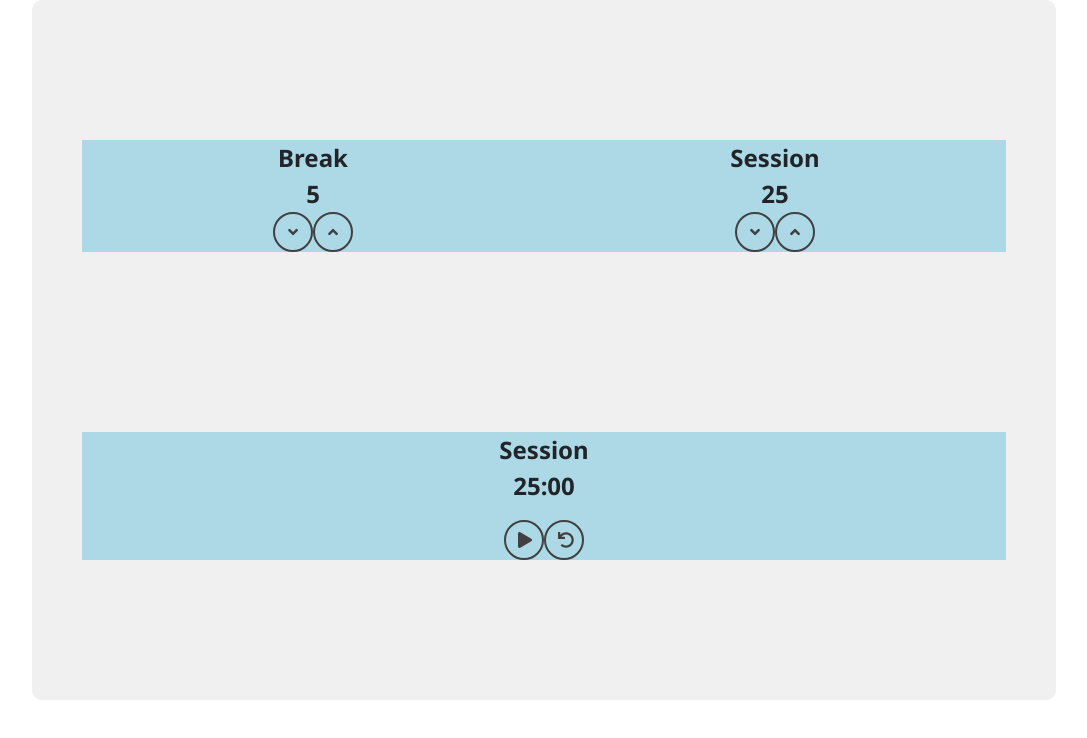
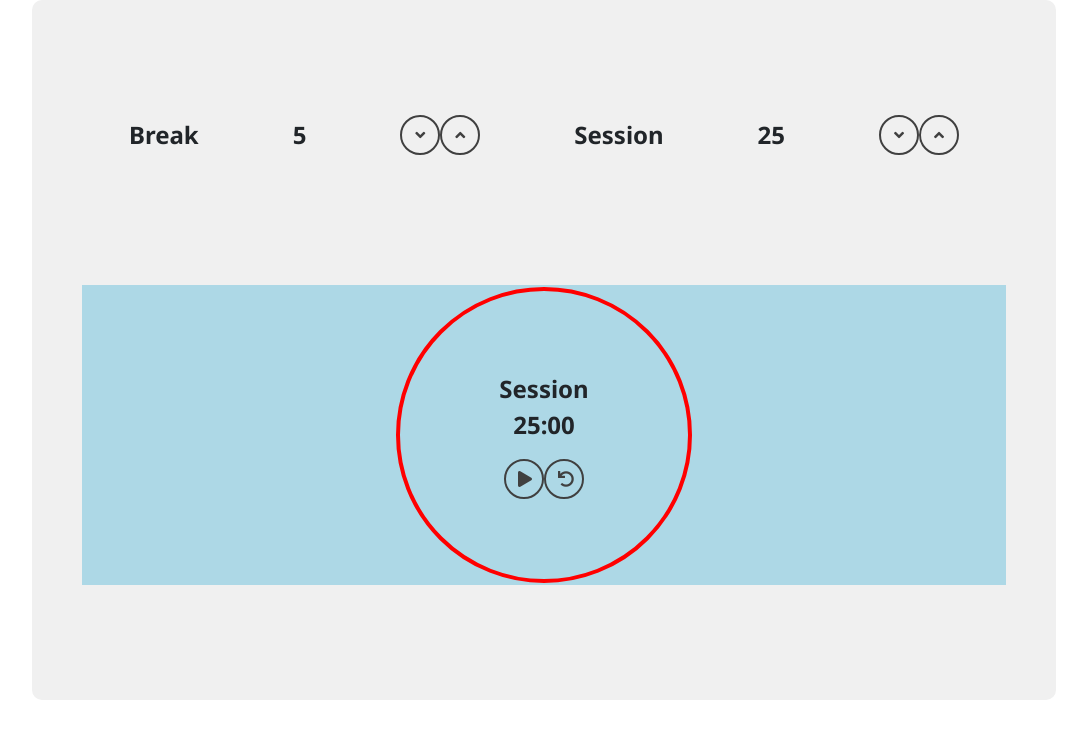
Before and after one commit to k3lau/pomodoro-clock, a React (Create React App) app: page / in a window 1280 px wide. Shown: the top 738 px of the page, without its empty margins (96-1183 px from the left). Built offline with nearby package versions, Linux system fonts and the light colour scheme.

Commit message:
Added circle svg with text and their styled component

```diff
--- a/src/Component/BreakLength.js
+++ b/src/Component/BreakLength.js
@@ -2,7 +2,7 @@ import React, { Component } from "react";
 import Button from "react-bootstrap/Button";
 import Row from "react-bootstrap/Row";
 import styled from "styled-components";
-import { TimerSetting, StyledButton } from "./TimerSetting.elements";
+import { TimerSetting, StyledButton } from "./TimerSetting.elements.js";
 
 export class BreakLength extends Component {
   constructor(props) {
@@ -33,7 +33,7 @@ export class BreakLength extends Component {
 
   render() {
     return (
-      <TimerSetting>
+      <React.Fragment>
         <div id="break-label">Break</div>
 
         <div id="break-length">{`${this.props.breakLength}`}</div>
@@ -53,7 +53,7 @@ export class BreakLength extends Component {
             <i class="fas fa-angle-up"></i>
           </StyledButton>
         </div>
-      </TimerSetting>
+      </React.Fragment>
     );
   }
 }
--- a/src/Component/DisplayTimer.js
+++ b/src/Component/DisplayTimer.js
@@ -2,7 +2,7 @@ import React, { Component } from "react";
 import Button from "react-bootstrap/Button";
 import Container from "react-bootstrap/Container";
 import Row from "react-bootstrap/Row";
-import { StyledButton } from "./TimerSetting.elements";
+import { StyledButton } from "./TimerSetting.elements.js";
 import styled from "styled-components";
 
 const DisplayContainer = styled.div`
@@ -105,16 +105,35 @@ export class DisplayTimer extends Component {
   }
 
   render() {
+    const size = 300;
+    const wrapperStyle = {
+      position: 'relative',
+      width: size,
+      height: size
+    }
+    const timeStyle = {
+      display: 'flex',
+      flexDirection: 'column',
+      justifyContent: 'center',
+      alignItems: 'center',
+      position: 'absolute',
+      left: 0,
+      top: 0,
+      width: '100%',
+      height: '100%',
+    }
     return (
       <DisplayContainer>
-        <div>
+        <div style={wrapperStyle}>
+          <svg width={size} height={size} xmlns="https://www.w3.org/2000/svg">
+
+            <circle stroke="red" stroke-linecap="round" cx={size/2} cy={size/2} r={size/2-4} fill="none" strokeWidth="4"/>
+
+          </svg>
+
+          <div style={timeStyle}>
             <div id="timer-label">{this.timerLabel()}</div>
-        </div>
-        <div>
-          <div>
               <p id="time-left">{this.displayTimeMMSS()}</p>
-          </div>
-        </div>
               <div>
             <StyledButton
               variant="primary"
@@ -131,6 +150,8 @@ export class DisplayTimer extends Component {
               <i class="fas fa-undo"></i>
             </StyledButton>
             </div>
+          </div>
+          </div>
         <audio
           id="beep"
           preload="auto"
--- a/src/Component/SessionLength.js
+++ b/src/Component/SessionLength.js
@@ -33,7 +33,7 @@ export class SessionLength extends Component {
 
   render() {
     return (
-      <TimerSetting>
+      <React.Fragment>
         <div id="session-label">Session</div>
         <div id="session-length">{`${this.props.sessionLength}`}</div>
         <div>
@@ -52,7 +52,7 @@ export class SessionLength extends Component {
             <i class="fas fa-angle-up"></i>
           </StyledButton>
         </div>
-      </TimerSetting>
+      </React.Fragment>
     );
   }
 }
```
Lines whose indentation alone changed are shown as unchanged.
